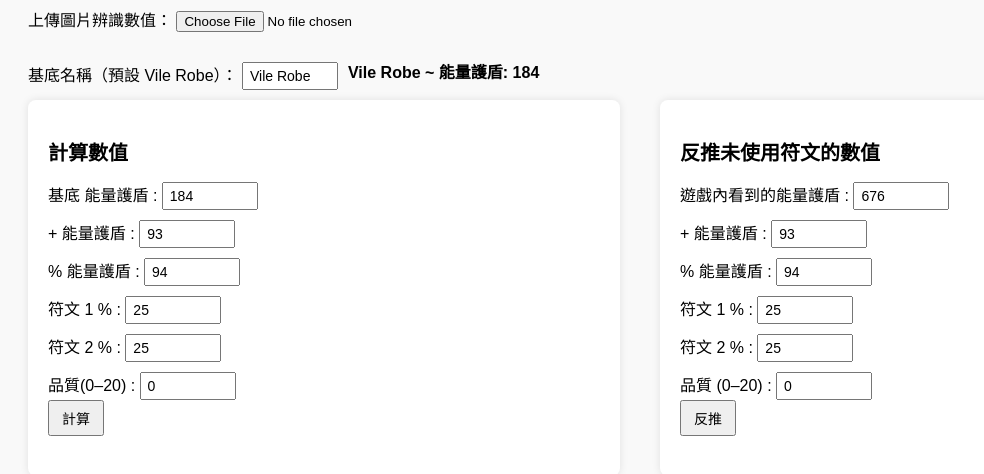
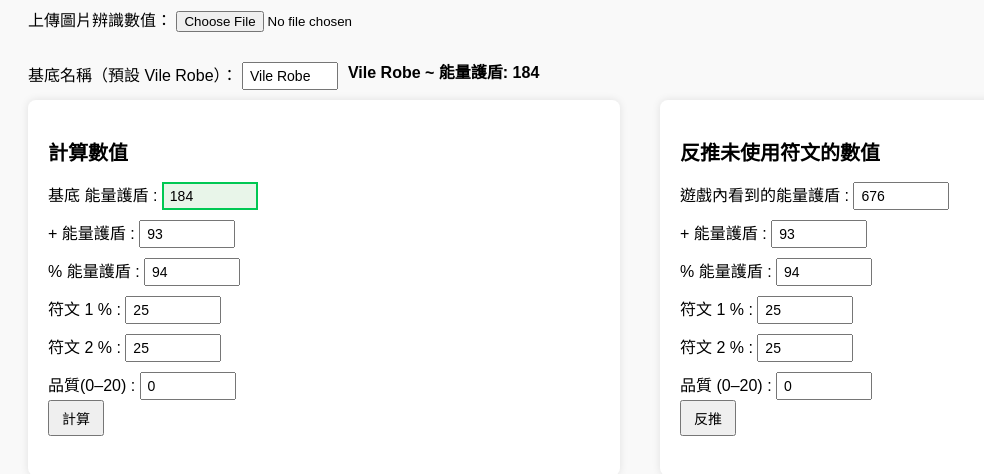
Before and after one commit to kenkuan1997/poe-tools, a plain HTML site: page poe-calculator.html in a window 1280 px wide. Shown: the part 158-632 px from the top of the page, without its empty margins (0-984 px from the left). Drawn offline with Linux system fonts and the light colour scheme.

Commit message:
Update poe-calculator.html

```diff
--- a/poe-calculator.html
+++ b/poe-calculator.html
@@ -132,7 +132,6 @@
       if (value !== null) {
         baseInput.value = value;
         baseInput.classList.add("highlighted");
-        setTimeout(() => baseInput.classList.remove("highlighted"), 1200);
       } else {
         baseInput.classList.remove("highlighted");
       }
```
